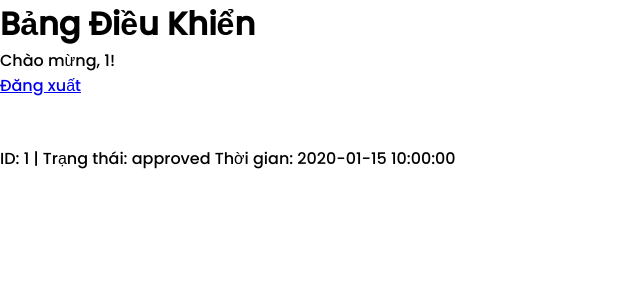
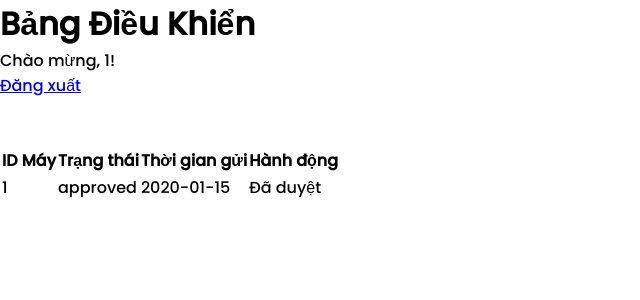
Before and after one commit to Bossgaming2k8/web, a Flask app: template templates/dashboard.html in a window 1280 px wide. Shown: the top 300 px of the page, without its empty margins (0-640 px from the left). Run offline with Flask 3, Linux system fonts and the light colour scheme; the visitor is signed in with stand-in values (Sample User, id 1); the template is opened without the code that fills it: most values are stand-ins (such as "Sample title", 1, 10 or a date in 2020).

Commit message:
Update dashboard.html

```diff
--- a/templates/dashboard.html
+++ b/templates/dashboard.html
@@ -5,7 +5,7 @@
     <meta name="viewport" content="width=device-width, initial-scale=1.0">
     <title>Bảng Điều Khiển</title>
     <link rel="stylesheet" href="{{ url_for('static', filename='style.css') }}">
-</head>
+    <meta http-equiv="refresh" content="30"> </head>
 <body>
     <div class="dashboard-container">
         <h1>Bảng Điều Khiển</h1>
@@ -13,28 +13,43 @@
         <a href="{{ url_for('logout') }}" class="logout-link">Đăng xuất</a>
 
         <div class="requests-list">
-            <h2>Danh Sách Yêu Cầu</h2>
-            {% if requests %}
-            <ul>
-            {% for req in requests %}
-                <li class="request-item {% if req['status'] == 'approved' %}approved{% else %}pending{% endif %}">
-                    <span class="request-info">ID: {{ req['id'] }} | Trạng thái: {{ req['status'] }}</span>
-                    <span class="request-time">Thời gian: {{ req['created_at'].strftime('%Y-%m-%d %H:%M:%S') }}</span>
-                    {% if req['status'] == 'pending' %}
-                        <button onclick="approveRequest({{ req['id'] }})">Duyệt</button>
-                    {% endif %}
-                </li>
-            {% endfor %}
-            </ul>
+            <h2>Danh Sách Kết Nối</h2>
+            {% if clients %}
+            <table>
+                <thead>
+                    <tr>
+                        <th>ID Máy</th>
+                        <th>Trạng thái</th>
+                        <th>Thời gian gửi</th>
+                        <th>Hành động</th>
+                    </tr>
+                </thead>
+                <tbody>
+                {% for client_id, client in clients.items() %}
+                    <tr class="{{ 'approved' if client.status == 'approved' else 'pending' }}">
+                        <td>{{ client_id }}</td>
+                        <td>{{ client.status }}</td>
+                        <td>{{ client.last_seen.strftime('%Y-%m-%d %H:%M:%S') }}</td>
+                        <td>
+                            {% if client.status == 'pending' %}
+                                <button onclick="approveClient('{{ client_id }}')">Duyệt</button>
+                            {% else %}
+                                <span>Đã duyệt</span>
+                            {% endif %}
+                        </td>
+                    </tr>
+                {% endfor %}
+                </tbody>
+            </table>
             {% else %}
-            <p>Không có yêu cầu nào.</p>
+            <p>Không có kết nối nào.</p>
             {% endif %}
         </div>
     </div>
 
     <script>
-        function approveRequest(requestId) {
-            fetch(`/api/approve/${requestId}`, {
+        function approveClient(clientId) {
+            fetch(`/api/approve/${clientId}`, {
                 method: 'POST',
                 headers: {
                     'Content-Type': 'application/json'
```
